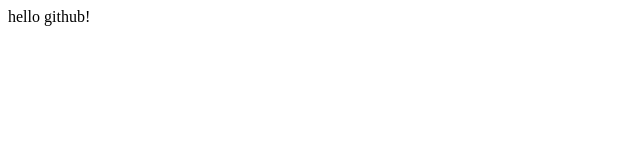
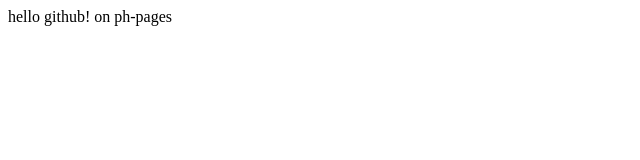
Before and after one commit to Takwiid/coursera-test, a plain HTML site: page index.html in a window 1280 px wide. Shown: the whole page, without its empty margins (0-640 px from the left). Drawn offline with Linux system fonts and the light colour scheme.

Commit message:
Update index.html

```diff
--- a/index.html
+++ b/index.html
@@ -3,6 +3,6 @@
 <title>hello github!</title>
 </head>
 <body>
-hello github!
+hello github! on ph-pages
 </body>
 </html>
```
